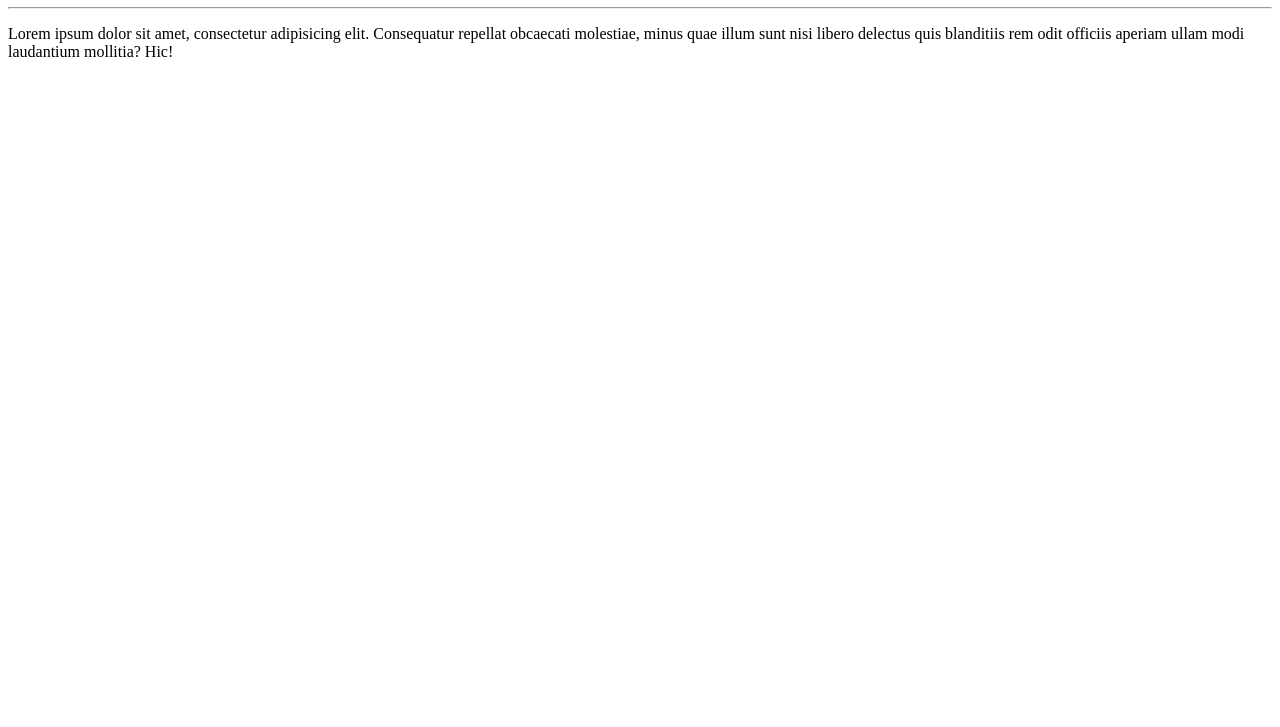
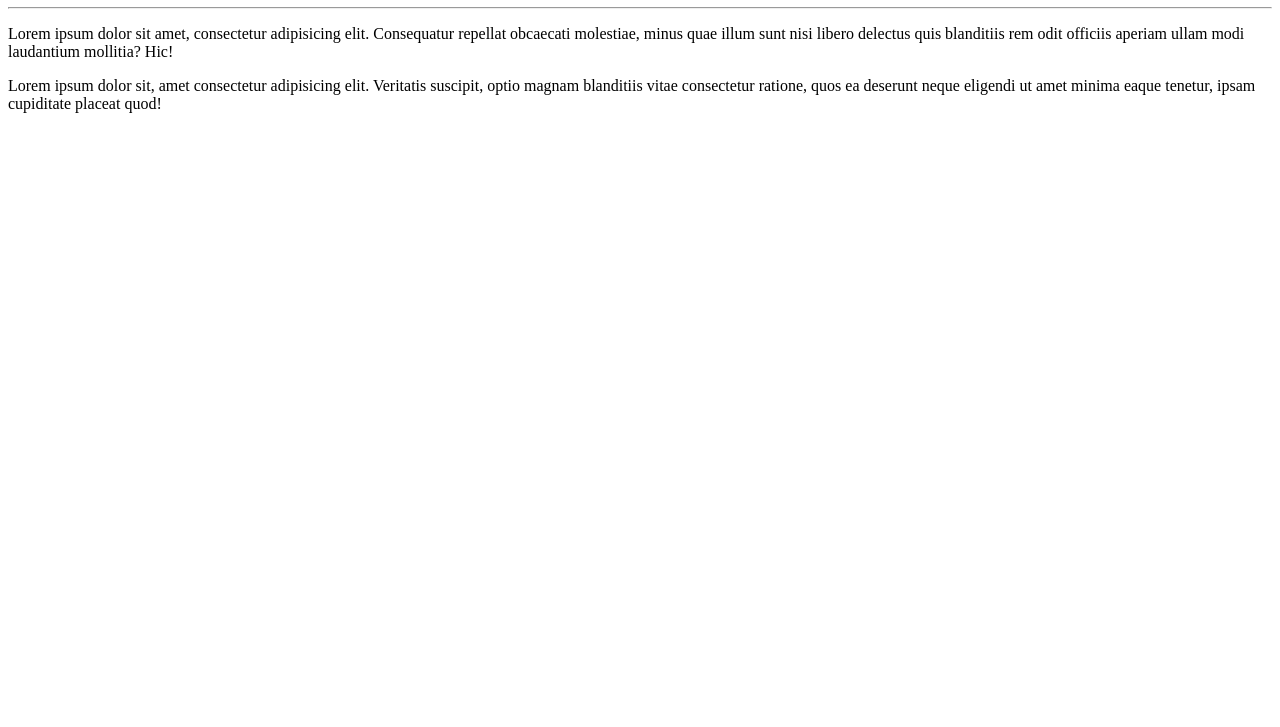
Before and after one commit to Pvmaciel/Ola-Mundoo, a plain HTML site: page site-exemplo/index.html in a window 1280 px wide. Shown: the part 73-800 px from the top of the page. Drawn offline with Linux system fonts and the light colour scheme.

Commit message:
adicionei um parágrafo

```diff
--- a/site-exemplo/index.html
+++ b/site-exemplo/index.html
@@ -12,5 +12,9 @@
     <p>Lorem ipsum dolor sit amet, consectetur adipisicing elit.
     Consequatur repellat obcaecati molestiae, minus quae illum sunt nisi libero delectus
     quis blanditiis rem odit officiis aperiam ullam modi laudantium mollitia? Hic!</p>
+    <p>Lorem ipsum dolor sit, amet consectetur adipisicing elit.
+     Veritatis suscipit, optio magnam blanditiis vitae consectetur ratione,
+     quos ea deserunt neque eligendi ut amet minima eaque tenetur,
+     ipsam cupiditate placeat quod!</p>
 </body>
 </html>
```
